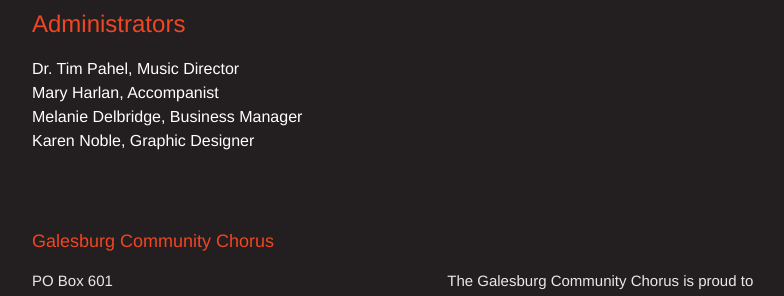
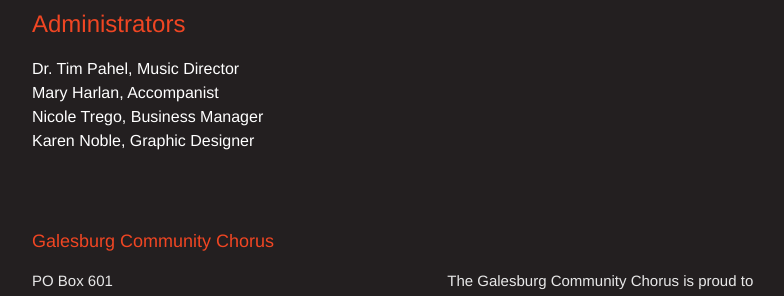
Before and after one commit to galesburgchorus/galesburgchorus.github.io, a Jekyll site: the page built from members.md, in a window 1280 px wide and 900 px high, scrolled down 1847 px. Shown: the part 390-686 px from the top of the window, without its empty margins (238-1022 px from the left). Built offline with Jekyll 4.4.1, drawn with Linux system fonts in a browser that asks for light colours; some web fonts are replaced.

Commit message:
Updated members.md

```diff
--- a/members.md
+++ b/members.md
@@ -94,5 +94,5 @@ Hannah Malley
 ## Administrators
 Dr. Tim Pahel, Music Director
 Mary Harlan, Accompanist
-Melanie Delbridge, Business Manager
+Nicole Trego, Business Manager
 Karen Noble, Graphic Designer
```
